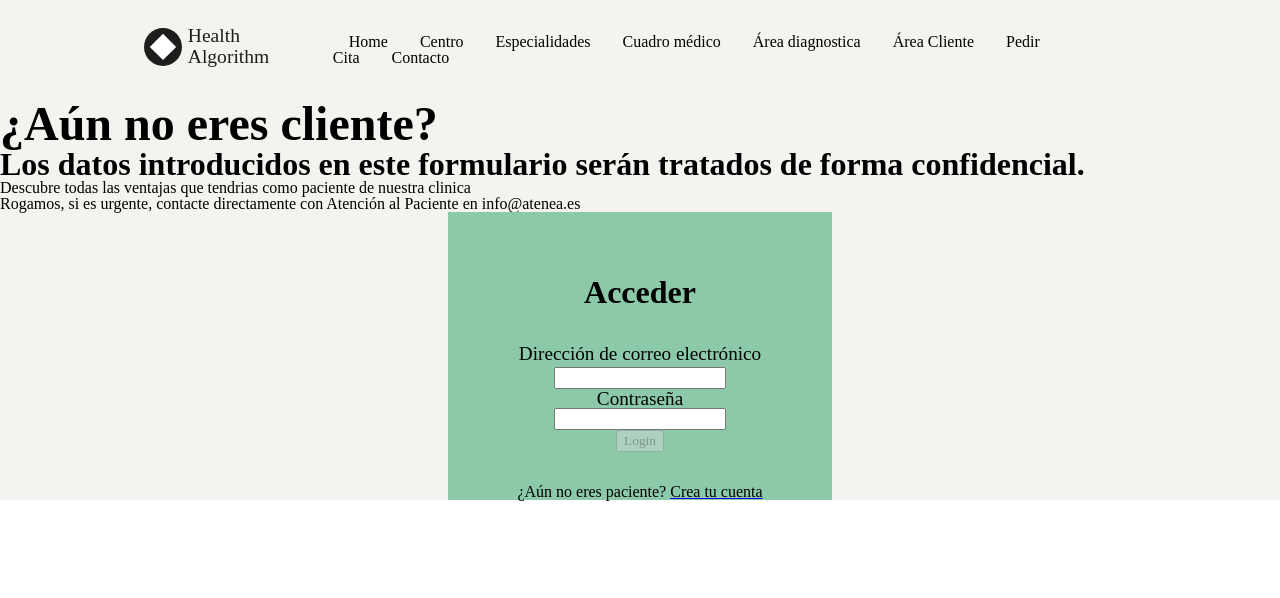
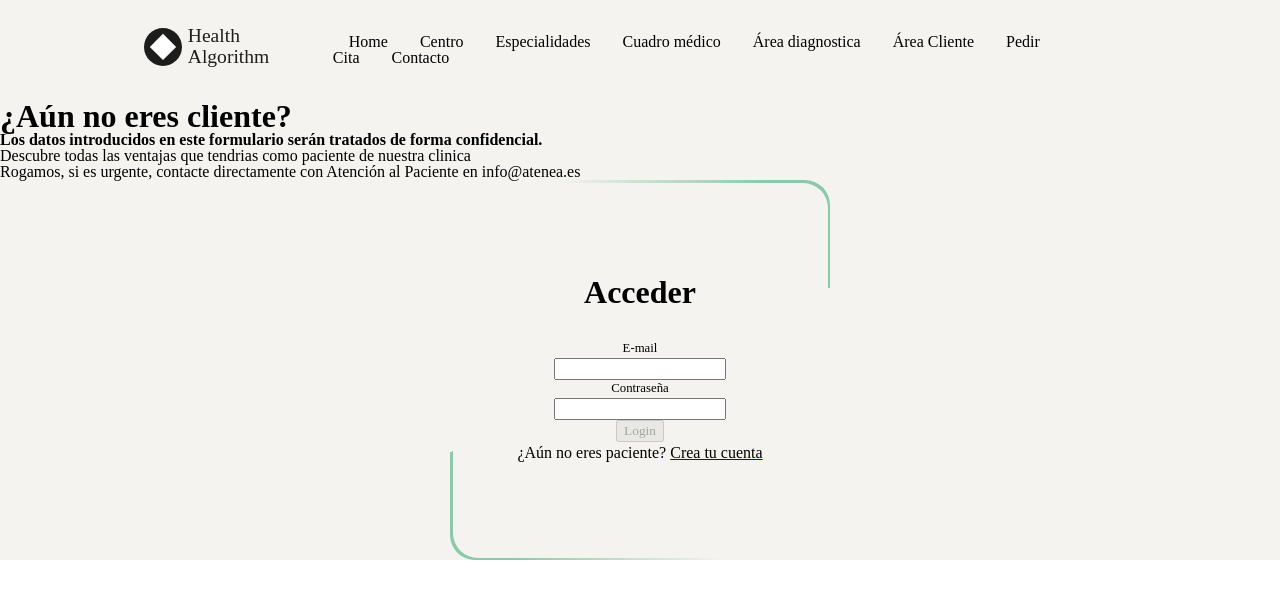
Before and after one commit to carlotajuncosa/front-proyectofinal, a React (Create React App) app: page /pedir-cita in a window 1280 px wide. Shown: the top 598 px of the page. Built offline with nearby package versions, Linux system fonts and the light colour scheme.

Commit message:
Feat styles login and register

```diff
--- a/src/componentes/FormLogin.jsx
+++ b/src/componentes/FormLogin.jsx
@@ -39,10 +39,8 @@ const FormLogin = ({ type }) => {
       <>
       <form className="formLogin__form" onSubmit={handleSubmit(login)}>
         <h2>Acceder</h2>
-        <label htmlFor="email">
-        <p>Dirección de correo electrónico</p>
-        </label>
         <div className="inputForm">
+        <label htmlFor="email"><p>E-mail</p></label>
         <input
           type="email"
           name="email"
@@ -66,8 +64,8 @@ const FormLogin = ({ type }) => {
           </>
         ) : null}
         </div>
-        <label htmlFor="password">Contraseña</label>
         <div className="inputForm">
+        <label htmlFor="password"><p>Contraseña</p></label>
         <input
           type="password"
           name="password"
@@ -81,8 +79,8 @@ const FormLogin = ({ type }) => {
         <button type="submit" disabled={!isValid}>
           Login
         </button>
+      <p className="pLink">¿Aún no eres paciente? <span onClick={() => setform("regist")}>Crea tu cuenta</span></p>
       </form>
-      <p>¿Aún no eres paciente? <span onClick={() => setform("regist")}>Crea tu cuenta</span></p>
       </>
       )}
 
@@ -90,11 +88,10 @@ const FormLogin = ({ type }) => {
 
   {form === "regist" && (
     <>
-      <div className="formLogin__form">
-        <form onSubmit={handleSubmit(registerUser)}>
+        <form className="formLogin__form" onSubmit={handleSubmit(registerUser)}>
         <h2>Registrarse</h2>
           <label htmlFor="email">
-            <p>Dirección de correo electrónico</p>
+            <p>E-mail</p>
           </label>
           <div className="inputForm">
             <input
@@ -107,6 +104,7 @@ const FormLogin = ({ type }) => {
           />
           {errors.email?.type === "required" && <p>El campo Email es requerido</p>}
           {errors.email?.type === "pattern" && <p>El formato del Email es incorrecto</p>}
+
         </div>
         <label htmlFor="password">
           <p>Contraseña</p>
@@ -146,11 +144,10 @@ const FormLogin = ({ type }) => {
         <button type="submit" disabled={!isValid}>
         Registrarse
         </button>
-      </form>
-      <p>
+      <p className="pLink">
         ¿Ya tienes cuenta de usuario? <span onClick={() => setform("login")}>Click aqui para entrar</span>
       </p>
-    </div>
+      </form>
   </>
 )}
 </div> )}
--- a/src/pages/Home.jsx
+++ b/src/pages/Home.jsx
@@ -17,6 +17,7 @@ const Home = () => {
       </video>
       <button className="home__video--button">Pide cita</button>
     </div>
+      <h3>Especialidades</h3>
       <div className="home__specs">
         <img src="../../assets/iconsSpecialities/cardiologia.svg" alt="cardiologia" className="home__specs--img"></img>
         <img src="../../assets/iconsSpecialities/dermatologia.svg" alt="dermatologia" className="home__specs--img"></img>
--- a/src/pages/PedirCita.jsx
+++ b/src/pages/PedirCita.jsx
@@ -8,11 +8,11 @@ const PedirCita = () => {
     <>
       {!user && (
         <>
-          <h2>¿Aún no eres cliente?</h2>
-          <h3>
+          <h3>¿Aún no eres cliente?</h3>
+          <h4>
             Los datos introducidos en este formulario serán tratados de forma
             confidencial.
-          </h3>
+          </h4>
           <p>
             Descubre todas las ventajas que tendrias como paciente de nuestra
             clinica
--- a/src/styles/FormLogin.scss
+++ b/src/styles/FormLogin.scss
@@ -1,21 +1,32 @@
 @import "Schema.scss";
 .formLogin {
   margin: 0 auto;
-  width: 30vw;
+  width: 380px;
+  height: 380px;
   text-align: center;
   display: flex;
   align-items: center;
   justify-content: center;
   flex-direction: column;
-  background-color: $base-color;
   position: relative;
+  overflow: hidden;
+  border-radius: 25px;
 
   form {
-    padding: 2em;
+    display: flex;
+    flex-direction: column;
+    justify-content: center;
+    align-items: center;
+    width: 375px;
+    height: 375px;
+    background-color: $background-color;
+    z-index: 2;
+    border-radius: 25px;
+
 
     h2 {
       font-size: 2em;
-      padding: 1em;
+      padding-bottom: 1em;
     }
 
     p{
@@ -23,7 +34,7 @@
     }
 
     label {
-      font-size: 1.2em;
+      font-size: 0.8em;
     }
 
   }
@@ -32,13 +43,42 @@
     cursor: pointer;
     text-decoration: underline blue;
   }
+
 }
 
 .formLogin::before{
     content:"";
-    z-index:-1;
+    z-index: 1;
     position:absolute;
     top: -50%;
     left: -50%;
+    width: 380px;
+    height: 380px;
+    transform-origin: bottom right;
+    background: linear-gradient(0deg, transparent, $base-color, $base-color);
+    animation: formAnimate 8s linear infinite;
+}
 
+.formLogin::after{
+    content:"";
+    z-index: 1;
+    position:absolute;
+    top: -50%;
+    left: -50%;
+    width: 380px;
+    height: 380px;
+    transform-origin: bottom right;
+    background: linear-gradient(0deg, transparent, $base-color, $base-color);
+    animation: formAnimate 8s linear infinite;
+    animation-delay: -4s;
 }
+
+@keyframes formAnimate {
+    0%{
+        transform: rotate(0deg);
+    }
+
+    100%{
+        transform: rotate(360deg)
+    }
+}
--- a/src/styles/Schema.scss
+++ b/src/styles/Schema.scss
@@ -1,5 +1,5 @@
 
 $base-color: #8cc9a9;
-$secondary-color: #c8c8c8;
+$secondary-color: #e2e1e1;
 $background-color: #f4f3ef;
 $border: 1px solid black;
```
Also changed, not shown: 2 other files (tests, documents, lock files or other folders).
